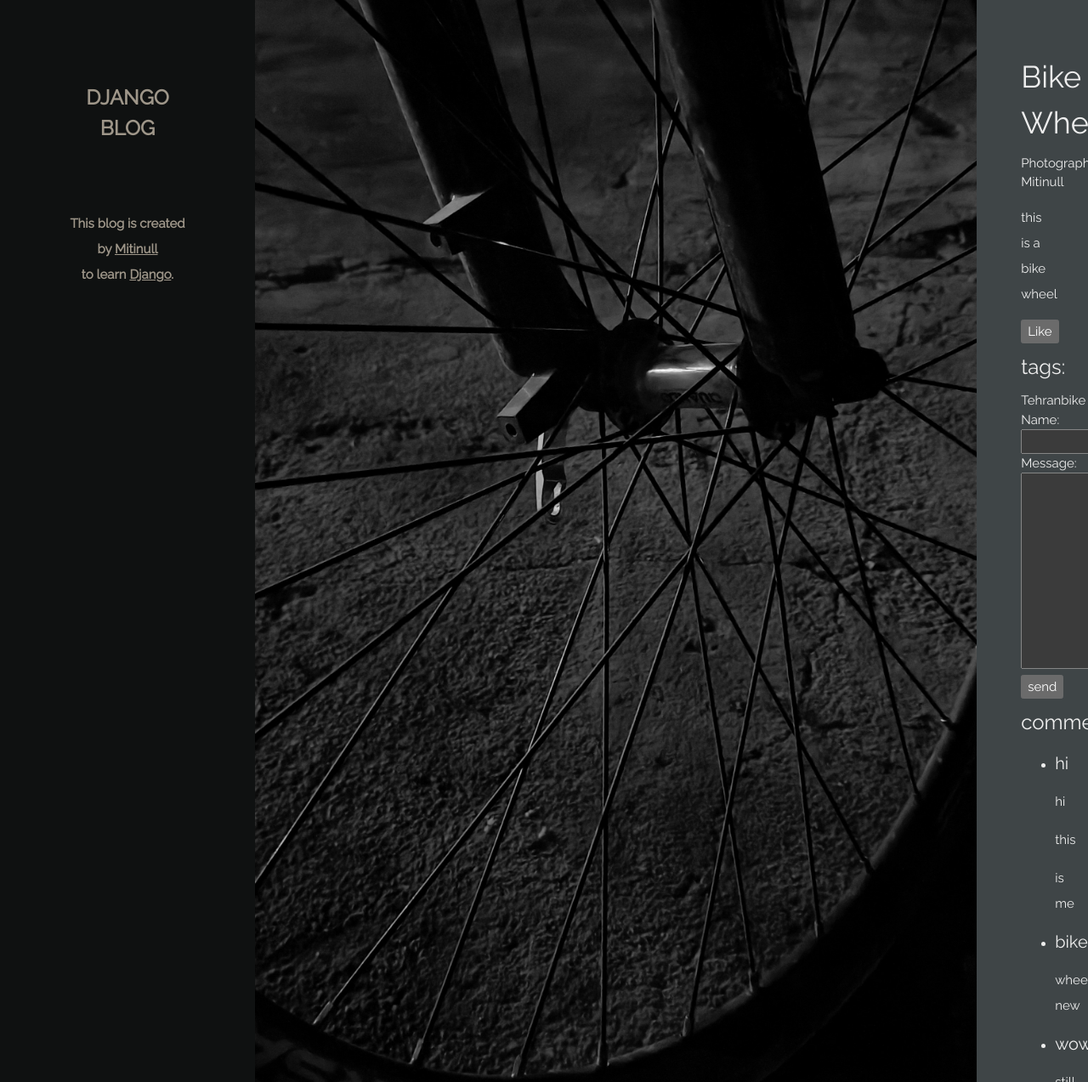
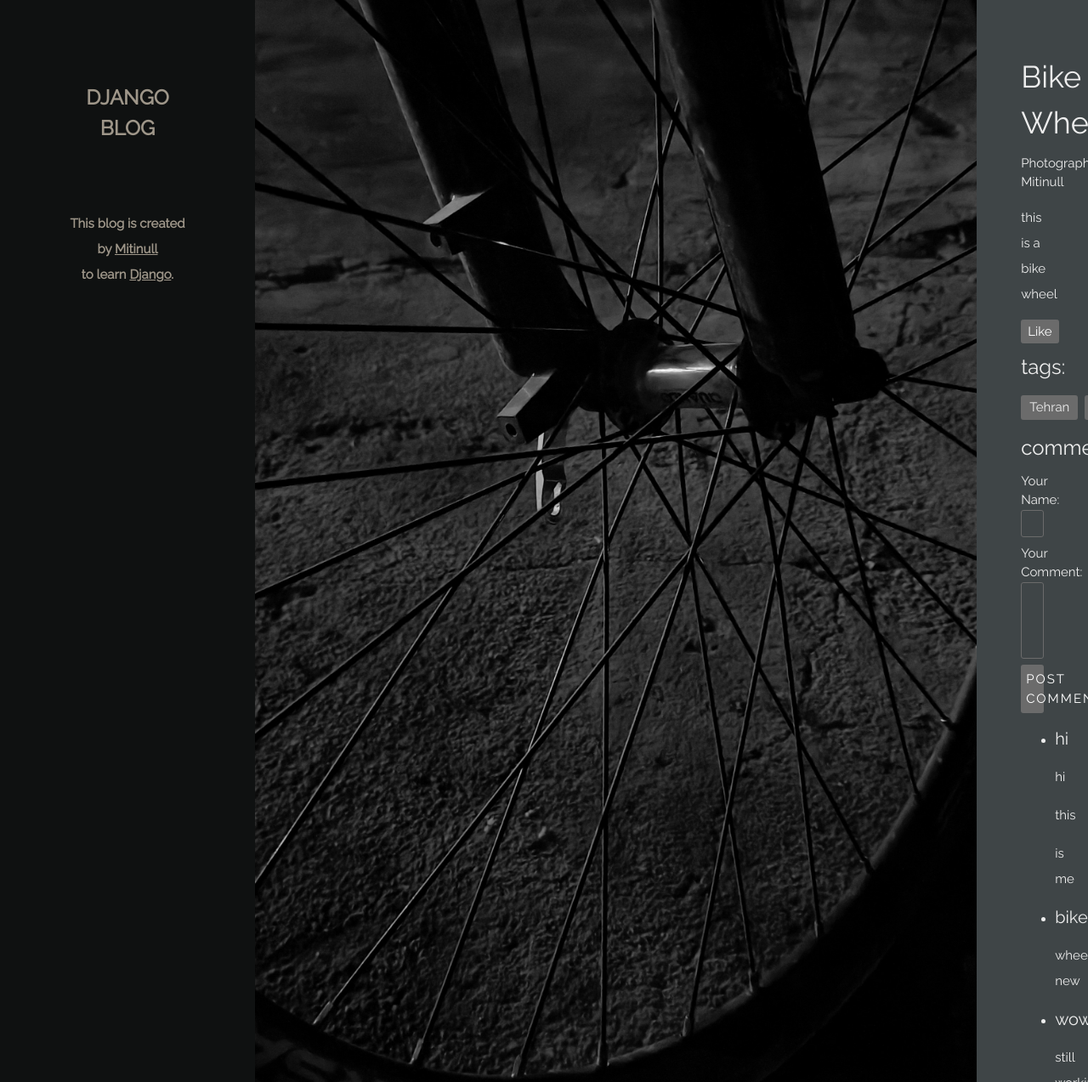
Before and after one commit to mitinull/django-blog, a Django app: a page that uses blog/templates/blog/comments.html in a window 1280 px wide. Shown: the whole page at 85% size. Run offline with Django 4.2, Linux system fonts and the light colour scheme; data comes from the database, SQL or seed files in the repository; both versions use the stored data as it was after the commit.

Commit message:
Improving post-detail styles

```diff
--- a/blog/forms.py
+++ b/blog/forms.py
@@ -7,3 +7,7 @@ class CommentForm(forms.ModelForm):
     class Meta:
         model = Comment
         exclude = ["post"]
+        labels = {
+            "name": "Your Name",
+            "message": "Your Comment",
+        }
--- a/blog/static/blog/blog.css
+++ b/blog/static/blog/blog.css
@@ -2,6 +2,11 @@
 
 :root {
   color-scheme: dark;
+}
+
+::selection {
+  background-color: #010;
+  color: white;
 }
 
 body,
--- a/blog/static/blog/post-detail.css
+++ b/blog/static/blog/post-detail.css
@@ -10,10 +10,70 @@
 .post-detail .text {
   padding: 2.5rem;
   color: #eee;
+  flex: 1;
 }
 
 .post-detail .text p {
   line-height: 2rem;
+}
+
+.tags {
+  display: flex;
+  list-style: none;
+  padding: 0;
+  gap: 0.5rem;
+}
+
+.tag {
+  background: #6b6b6b;
+  padding: 3px 10px;
+  border-radius: 3px;
+}
+
+.comment {
+  width: auto;
+  margin-left: auto;
+  flex: 1;
+}
+
+.comment form {
+  display: flex;
+  flex-direction: column;
+}
+
+.comment input,
+.comment textarea {
+  background: transparent;
+  resize: none;
+  border: 1px solid #6b6b6b;
+  border-radius: 3px;
+  padding: 4px 0.5rem;
+  outline: none;
+  font-family: inherit;
+  margin-bottom: .5rem;
+}
+
+.comment textarea {
+  height: 6rem;
+}
+
+.comment input:focus,
+.comment textarea:focus {
+  border: 1px solid #999;
+}
+
+.comment button {
+  padding: 6px;
+  cursor: pointer;
+  font-family: inherit;
+  letter-spacing: 2px;
+  border: none;
+  border-radius: 3px;
+
+}
+
+.comment button:hover {
+  background: #777;
 }
 
 @media screen and (max-width: 800px),
@@ -32,7 +92,7 @@
   .post-detail .text {
     padding: 3.5rem;
     height: 100vh;
-    overflow-y: scroll;
+    overflow-y: auto;
   }
 }
 
@@ -43,7 +103,7 @@
 
   .post-detail .text {
     height: calc(100vh - 83px);
-    overflow-y: scroll;
+    overflow-y: auto;
   }
 
   main {
--- a/blog/templates/blog/comments.html
+++ b/blog/templates/blog/comments.html
@@ -1,4 +1,10 @@
+<section class="comment">
   <h3>comments</h3>
+  <form action="" method="post">
+    {% csrf_token %}
+    {{ form }}
+    <button>POST COMMENT</button>
+  </form>
   <ul>
     {% for comment in post.comments.all|dictsortreversed:"date" %}
       <li>
@@ -9,3 +15,4 @@
       </li>
     {% endfor %}
   </ul>
+</section>
--- a/blog/templates/blog/post-detail.html
+++ b/blog/templates/blog/post-detail.html
@@ -47,17 +47,14 @@
 
         <div>
           <h3>tags:</h3>
-          {% for tag in post.tags.all %}<span>{{ tag }}</span>{% endfor %}
+
+          <ul class="tags">
+            {% for tag in post.tags.all %}<li class="tag">{{ tag }}</li>{% endfor %}
+          </ul>
         </div>
 
-        <div>
-          <form action="" method="post">
-            {% csrf_token %}
-            {{ form }}
-            <button>send</button>
-          </form>
-          {% include "blog/comments.html" %}
-        </div>
+        {% include "blog/comments.html" %}
+
       </div>
 
     </div>
```
Also changed, not shown: db.sqlite3. Lines whose indentation alone changed are shown as unchanged.
